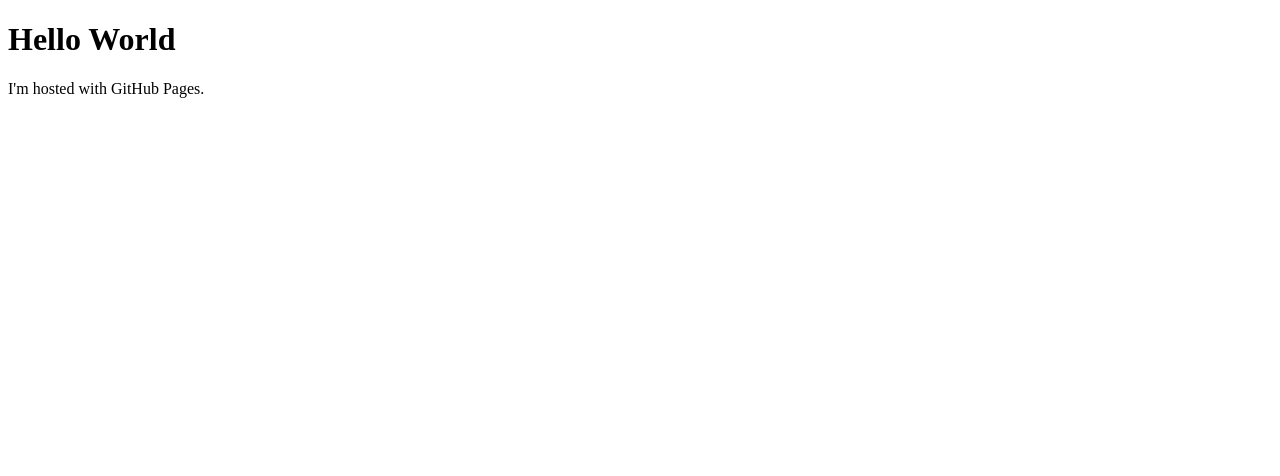
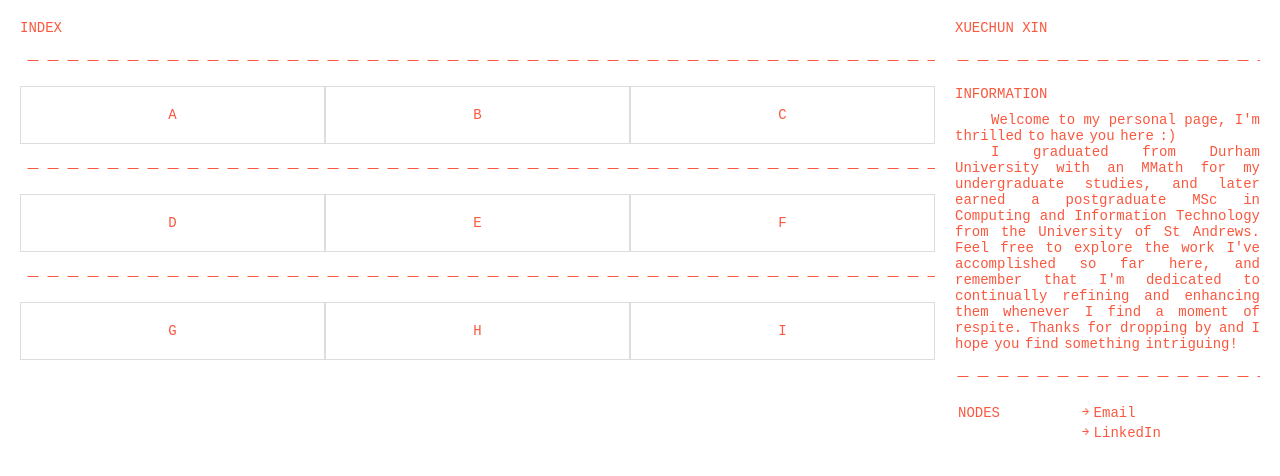
Before and after one commit to yukijunx/yukijunx.github.io, a plain HTML site: page index.html in a window 1280 px wide. Drawn offline with Linux system fonts and the light colour scheme.

Commit message:
Basic framework constructed.

```diff
--- a/index.html
+++ b/index.html
@@ -1,7 +1,69 @@
 <!DOCTYPE html>
-<html>
+<html lang="en">
+
+<head>
+    <meta charset="UTF-8">
+    <meta name="viewport" content="width=device-width, initial-scale=1.0">
+    <link rel="stylesheet" href="styles.css">
+    <title>WELCOME :)</title>
+</head>
+
 <body>
-<h1>Hello World</h1>
-<p>I'm hosted with GitHub Pages.</p>
+    <div class="body-container">
+        <div class="column" id="column-left">
+            <div class="row row-top">
+                INDEX
+            </div>
+            <div class="dotted"></div>
+            <div class="row">
+                <div class="item">A</div>
+                <div class="item">B</div>
+                <div class="item">C</div>
+            </div>
+            <div class="dotted"></div>
+            <div class="row">
+                <div class="item">D</div>
+                <div class="item">E</div>
+                <div class="item">F</div>
+            </div>
+            <div class="dotted"></div>
+            <div class="row">
+                <div class="item">G</div>
+                <div class="item">H</div>
+                <div class="item">I</div>
+            </div>
+        </div>
+        <div class="column" id="column-right">
+            <div class="row row-top">
+                XUECHUN XIN
+            </div>
+            <div class="dotted"></div>
+            <div>
+                <div class="title">INFORMATION</div>
+                <div class="information">
+                    Welcome to my personal page, I'm thrilled to have you here :)
+                </div>
+                <div class="information">
+                    I graduated from Durham University with an MMath for my undergraduate studies, and later earned a postgraduate MSc in Computing and Information Technology from the University of St Andrews.
+                    Feel free to explore the work I've accomplished so far here, and remember that I'm dedicated to continually refining and enhancing them whenever I find a moment of respite.
+                    Thanks for dropping by and I hope you find something intriguing!
+                </div>
+            </div>
+            <div class="dotted"></div>
+            <div class="nodes">
+                <table align="left">
+                    <tr>
+                        <td>NODES</td>
+                        <td><img src="/resources/rightarrow.png"><a href="mailto:xuechun.xin@hotmail.com">Email</a></td>
+                    </tr>
+                    <tr>
+                        <td></td>
+                        <td><img src="/resources/rightarrow.png"><a href="https://www.linkedin.com/in/xinxuechun/">LinkedIn</a></td>
+                    </tr>
+                </table>
+            </div>
+        </div>
+    </div>
 </body>
+
 </html>
--- /dev/null
+++ b/styles.css
@@ -0,0 +1,108 @@
+:root {
+    --color: #F9583F;
+}
+
+body {
+    margin: 0;
+    font-family: 'Courier New', monospace;
+    color: var(--color);
+    font-size: 14px;
+}
+
+.body-container {
+    display: flex;
+}
+
+.column {
+    margin: 0 auto;
+}
+
+#column-left {
+    flex: 75%;
+    padding-left: 20px;
+}
+
+#column-right {
+    flex: 25%;
+    padding-left: 20px;
+    padding-right: 20px;
+}
+
+.row {
+    display: flex;
+    justify-content: space-between;
+    align-items: center;
+}
+
+.row-top {
+    padding-top: 20px;
+}
+
+.item {
+    flex: 1;
+    text-align: center;
+    padding: 20px;
+    border: 1px solid #ddd;
+}
+
+.dotted {
+    background-image: linear-gradient(to right, var(--color) 55%, rgba(255, 255, 255, 0) 20%);
+    background-position: bottom;
+    background-size: 20px 1px;
+    background-repeat: repeat-x;
+    height: 25px;
+    margin-bottom: 25px;
+}
+
+.title {
+    margin-bottom: 10px;
+}
+
+.information {
+    text-indent: 36px;
+    text-align: justify;
+    word-spacing: -0.2em;
+}
+
+.nodes,
+table {
+    width: 100%;
+}
+
+td img {
+    width: 11px;
+    margin-right: 3px;
+}
+
+td:nth-child(odd) {
+    width: 40%;
+}
+
+td:nth-child(even) {
+    width: 60%;
+}
+
+a,
+a:visited {
+    color: inherit;
+    text-decoration: none;
+}
+
+/* Media query for smaller screens */
+@media (max-width: 768px) {
+    .row {
+        flex-direction: column;
+    }
+
+    .item {
+        width: 100%;
+    }
+
+    #column-right {
+        display: none;
+    }
+}
+
+/* * {
+    outline: 1px solid red;
+} */
```
Also changed, not shown: resources/rightarrow.png (added), 1 other file.
